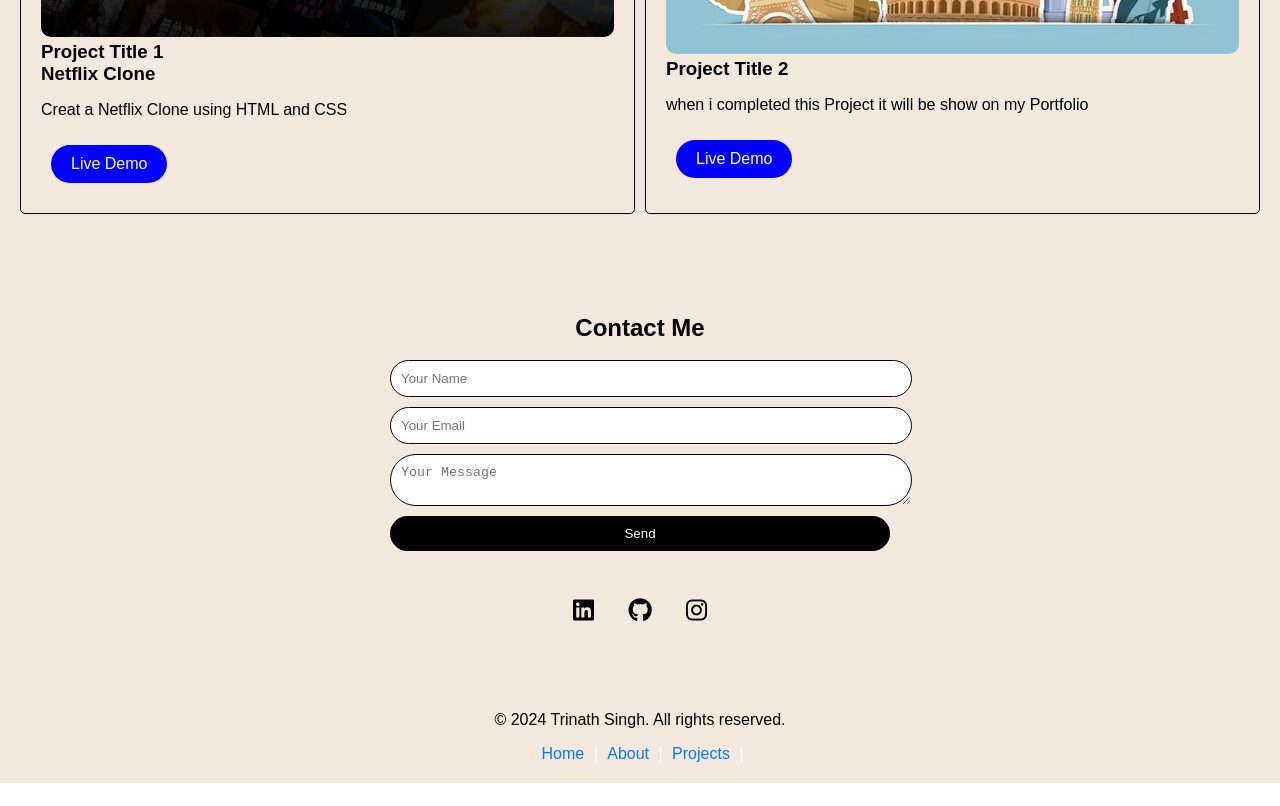
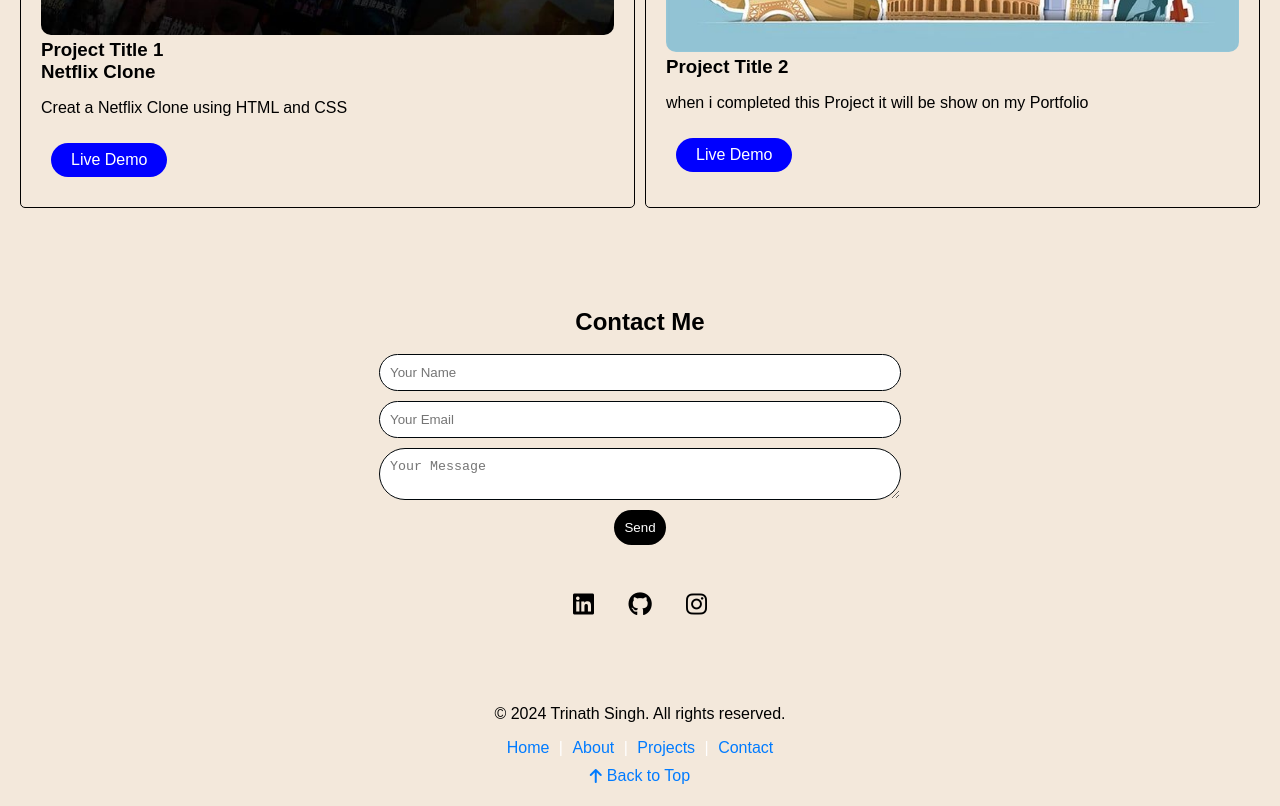
Before and after one commit to trinathsingh72/PORTFOLIO, a plain HTML site: page index.html in a window 1280 px wide. Shown: the part 1300-2106 px from the top of the page. Before the commit the page ends 2083 px from the top, so only its background shows below. Drawn offline with Linux system fonts and the light colour scheme.

Commit message:
updated index.html and style.css

```diff
--- a/index.html
+++ b/index.html
@@ -66,7 +66,7 @@
   align-items: center; /* Center-align icon and text */
   justify-content: center;
   margin: 10px;
-  padding: 10px 20px;
+  padding: 8px 20px;
   background-color: blue;
   color: white;
   border-radius: 40px;
@@ -83,6 +83,8 @@
   background-color: #0056b3;
   transform: translateY(-3px);
 }
+
+
 
 /* Hamburger Menu Styles */
 .hamburger-menu {
@@ -216,6 +218,7 @@
       display: flex;
       flex-direction: column;
       gap: 10px;
+      align-items: center;
     }
     .contact input, .contact textarea {
       width: 100%;
@@ -291,6 +294,8 @@ footer nav a:hover {
   .back-to-top:hover i {
     transform: rotate(360deg);
   }
+
+
 </style>
 
   </style>
@@ -408,4 +413,7 @@ footer nav a:hover {
       <a href="#home">Home</a> |
       <a href="#about">About</a> |
       <a href="#projects">Projects</a> |
-      <a href="#contact
+      <a href="#contact">Contact</a><br>
+<a href="#home" class="back-to-top">
+  <i class="fa fa-arrow-up"></i>Back to Top
+</a>
```
